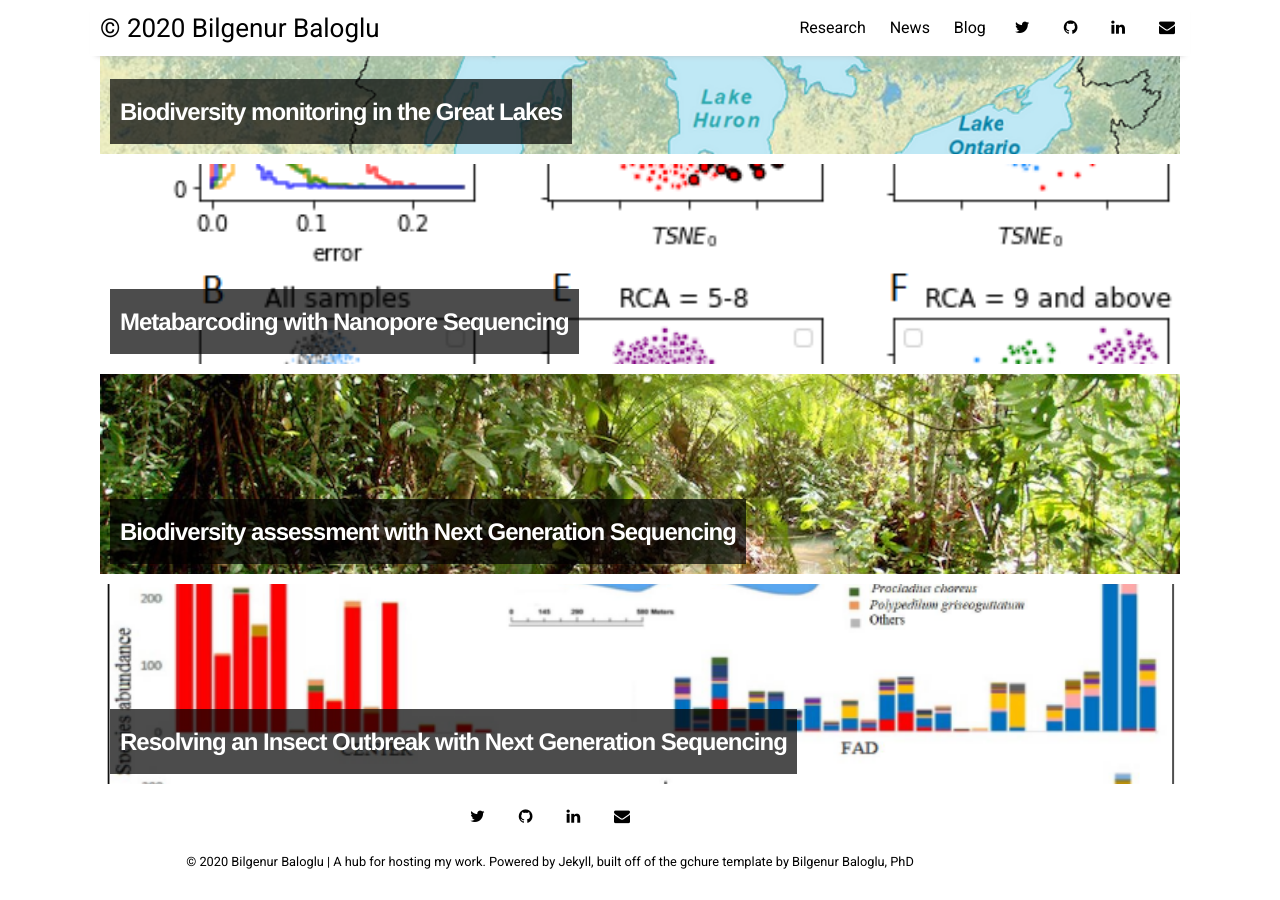
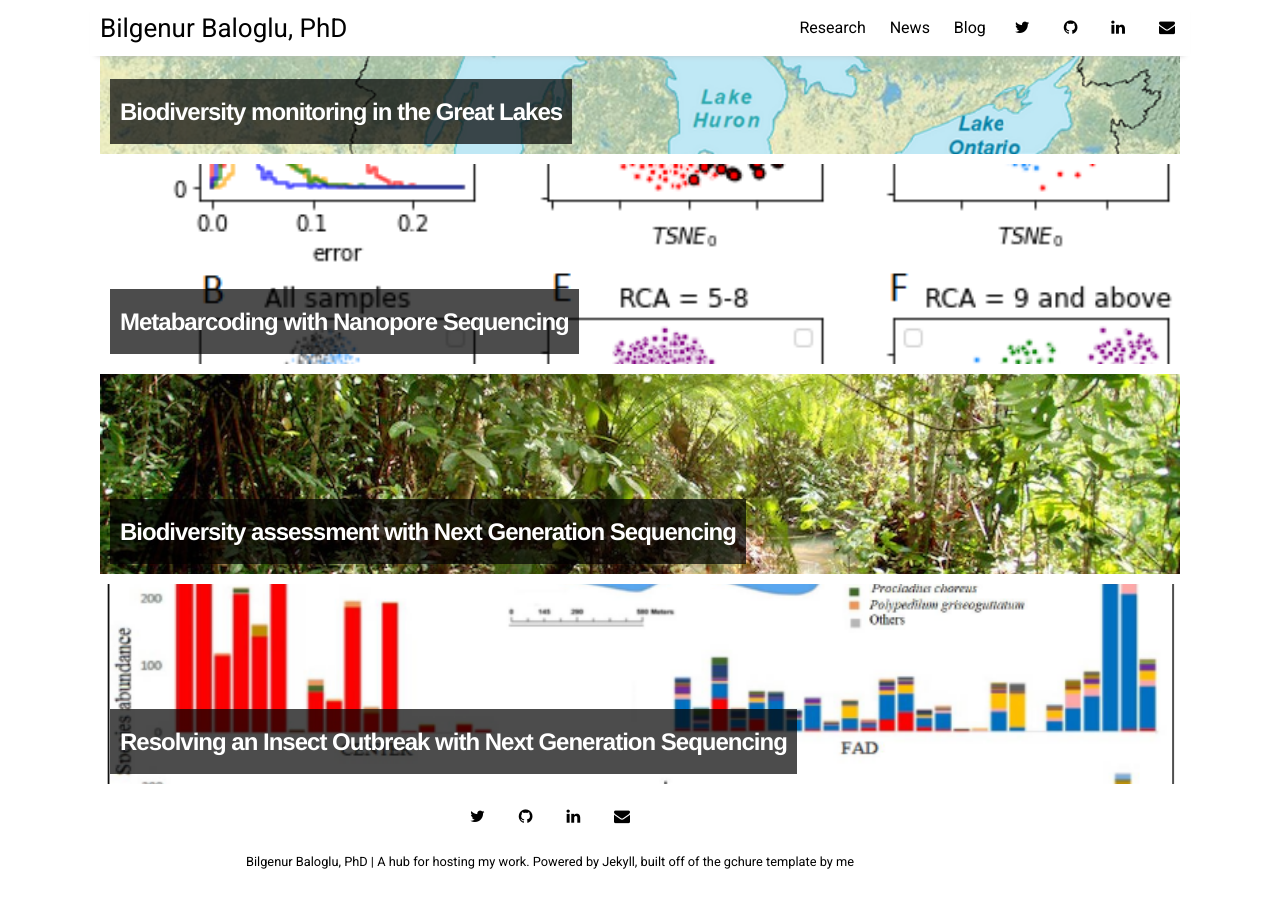
Before and after one commit to BBaloglu/bbaloglu.github.io, a Jekyll site: the page built from pages/research.html, in a window 1280 px wide and 900 px high, scrolled down 605 px. Built offline with Jekyll 4.4.1, drawn with Linux system fonts in a browser that asks for light colours; nearby versions of some CDN libraries.

Commit message:
Update _config.yml

```diff
--- a/_config.yml
+++ b/_config.yml
@@ -14,9 +14,9 @@ sass:
   style: :nested
 
 # Customise atom feed settings (this is where Jekyll-Feed gets configuration information)
-title:		     "© 2020 Bilgenur Baloglu"
+title:		     "Bilgenur Baloglu, PhD"
 description:	     "A hub for hosting my work. Powered by Jekyll, built off of the gchure template"
-author:               "Bilgenur Baloglu, PhD"
+author:               "me"
 
 
 # RSS 2.0 can be used instead of Atom by uncommenting following two lines
```
